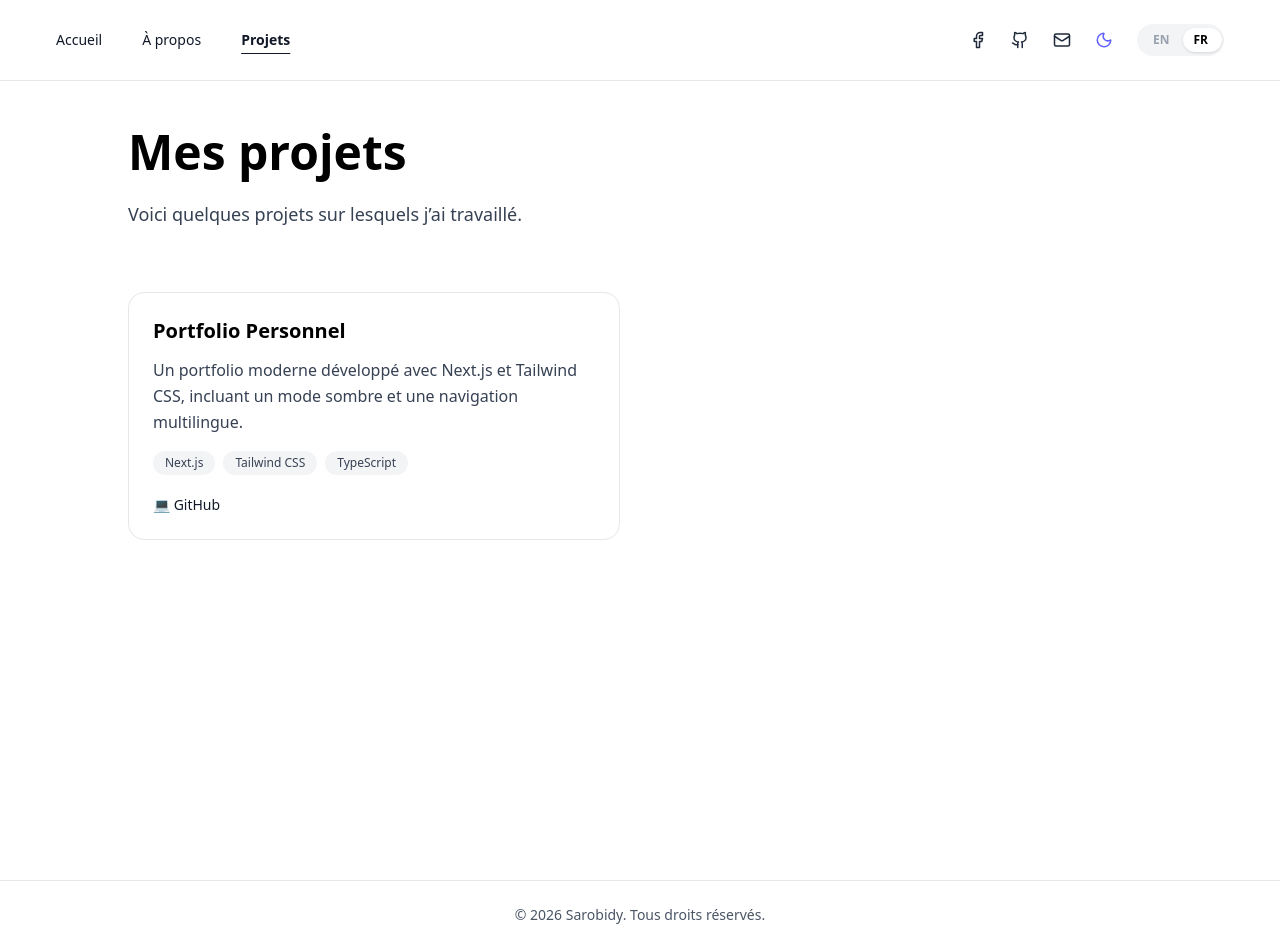
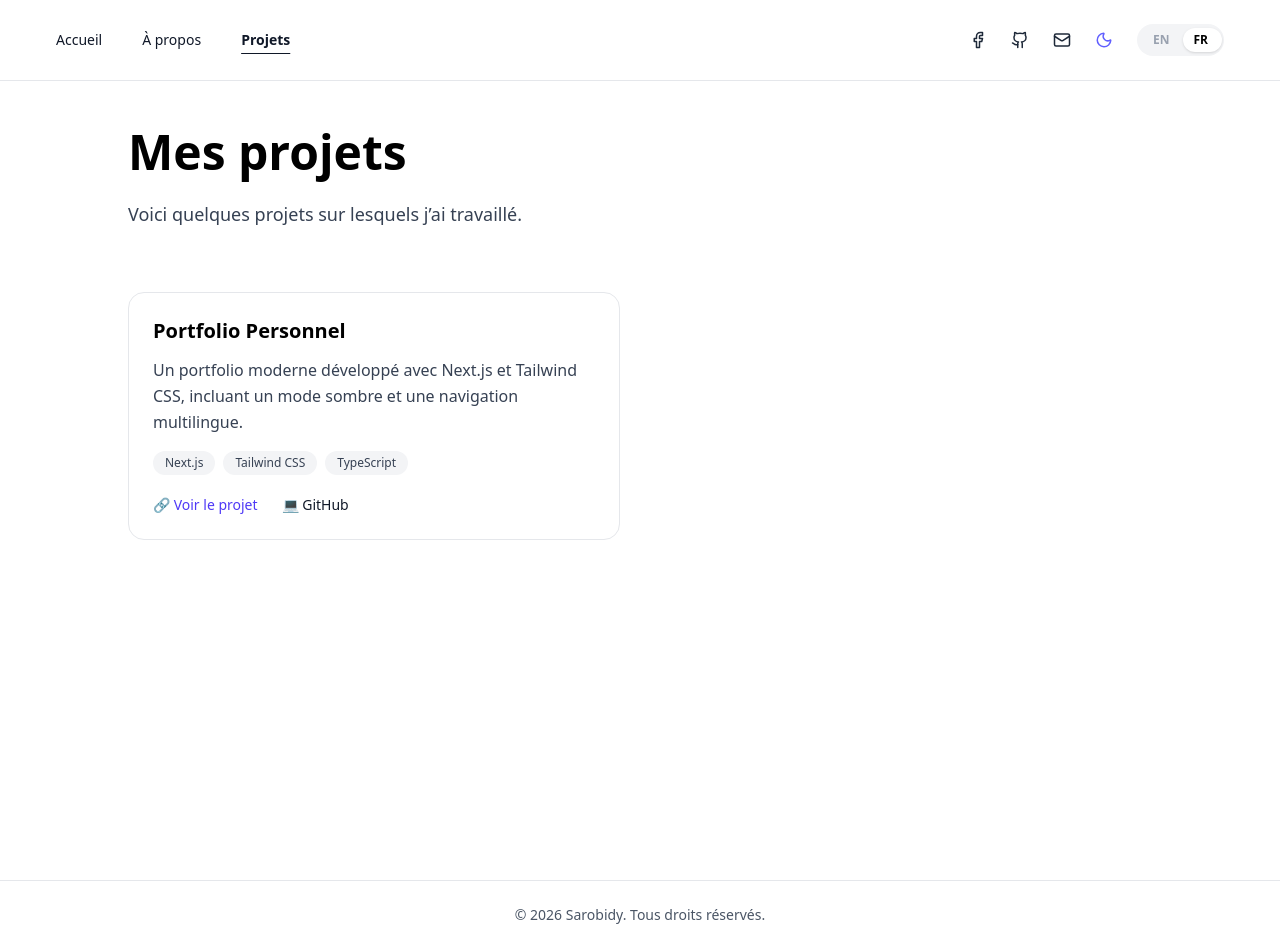
Before and after one commit to Sarbid123/portfolio, a Next.js app: page /fr/projects in a window 1280 px wide. Built offline with nearby package versions, Linux system fonts and the light colour scheme.

Commit message:
Fix lecture CV

```diff
--- a/src/components/Projects.tsx
+++ b/src/components/Projects.tsx
@@ -13,7 +13,7 @@ const PROJECTS = {
                 description:
                     "Un portfolio moderne développé avec Next.js et Tailwind CSS, incluant un mode sombre et une navigation multilingue.",
                 tech: ["Next.js", "Tailwind CSS", "TypeScript"],
-                live: "#",
+                live: "https://sarobidy-dev.vercel.app/",
                 github: "https://github.com/Sarbid123/portfolio",
             },
         ],
@@ -27,7 +27,7 @@ const PROJECTS = {
                 description:
                     "A modern portfolio built with Next.js and Tailwind CSS, featuring dark mode and multilingual support.",
                 tech: ["Next.js", "Tailwind CSS", "TypeScript"],
-                live: "#",
+                live: "https://sarobidy-dev.vercel.app/",
                 github: "https://github.com/Sarbid123/portfolio",
             },
         ],
--- a/src/components/hero.tsx
+++ b/src/components/hero.tsx
@@ -85,7 +85,7 @@ export default function Hero() {
               <div className="absolute left-0 top-[calc(100%+8px)] w-full min-w-max rounded-xl border border-gray-200 dark:border-gray-700 bg-white dark:bg-gray-900 overflow-hidden shadow-lg z-50">
 
                 <a
-                  href="/fichiers/resume.pdf"
+                  href={`https://docs.google.com/viewer?url=${encodeURIComponent("https://sarobidy-randria.vercel.app/fichiers/resume.pdf")}&embedded=true`}
                   target="_blank"
                   rel="noopener noreferrer"
                   onClick={() => setShowMenu(false)}
```
